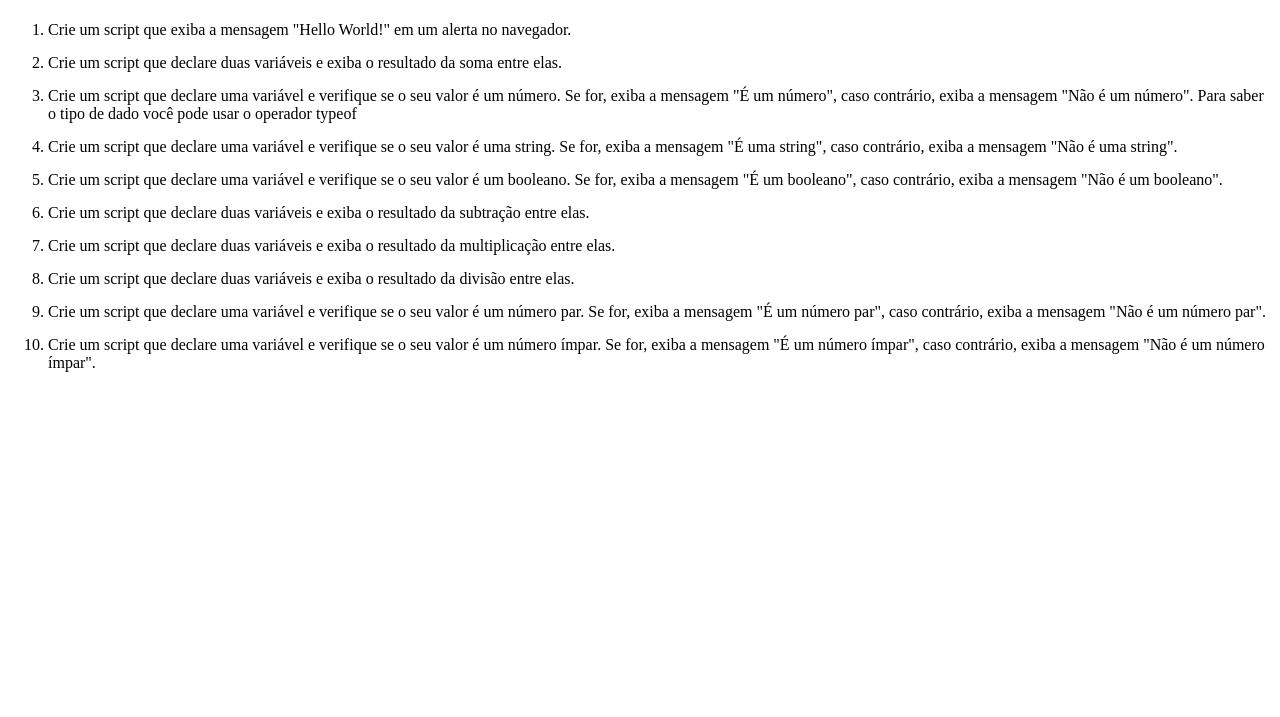
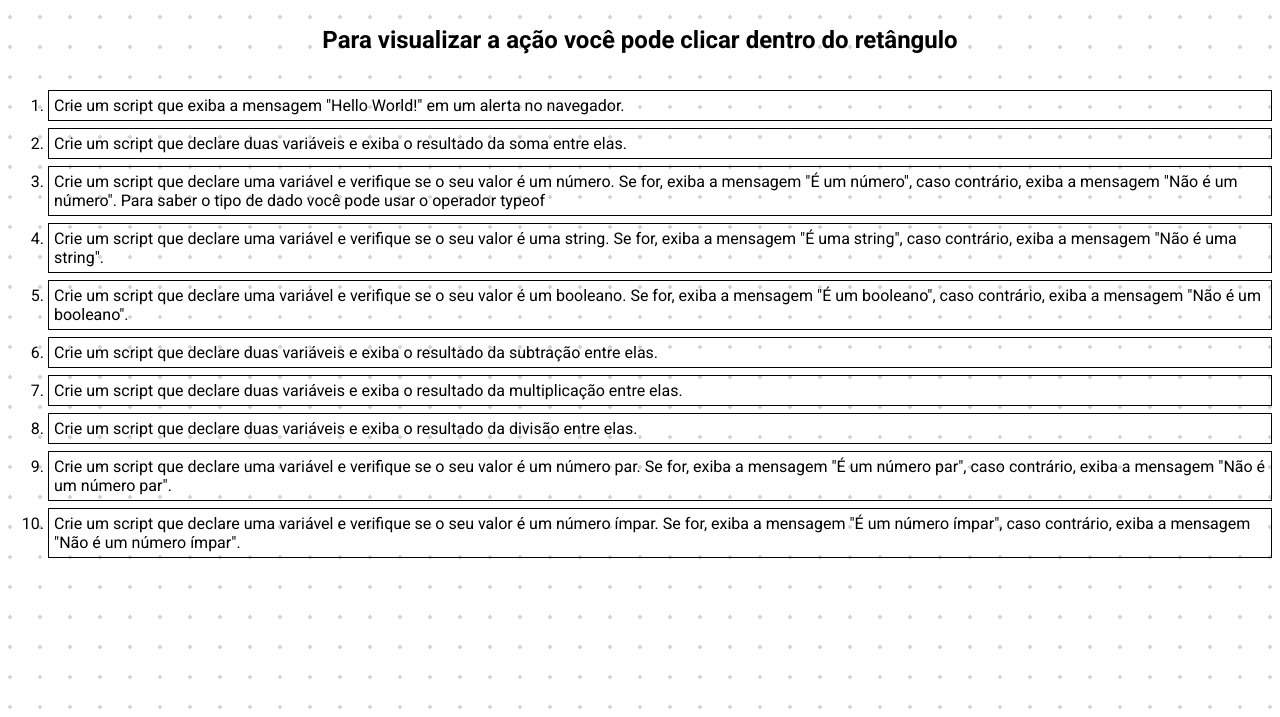
Before and after one commit to fronzinha/Stage-1ao4-intensivo-iniciando-Javascript, a plain HTML site: page index.html in a window 1280 px wide. Shown: the part 83-800 px from the top of the page. Drawn offline with Linux system fonts and the light colour scheme.

Commit message:
Finalização no layout + dois exercicios

```diff
--- a/index.html
+++ b/index.html
@@ -2,17 +2,23 @@
 <html lang="pt-br">
 
 <head>
+    <link rel="preconnect" href="https://fonts.googleapis.com">
+    <link rel="preconnect" href="https://fonts.gstatic.com" crossorigin>
     <meta charset="UTF-8">
     <meta name="viewport" content="width=device-width, initial-scale=1.0">
     <title>Intensivão JavaScript</title>
     <link rel="stylesheet" href="style.css">
+    <link
+        href="https://fonts.googleapis.com/css2?family=Roboto:ital,wght@0,100;0,300;0,400;0,500;0,700;0,900;1,100;1,300;1,400;1,500;1,700;1,900&display=swap"
+        rel="stylesheet">
 </head>
 
 <body>
     <h1>Exercicios com JavaScript</h1>
+    <h2>Para visualizar a ação você pode clicar dentro do retângulo</h2>
     <ol>
-        <li>Crie um script que exiba a mensagem "Hello World!" em um alerta no navegador.</li>
-        <li>Crie um script que declare duas variáveis e exiba o resultado da soma entre elas.</li>
+        <li id="showHelloWorld">Crie um script que exiba a mensagem "Hello World!" em um alerta no navegador.</li>
+        <li id="sumTwoNumbers">Crie um script que declare duas variáveis e exiba o resultado da soma entre elas.</li>
         <li>Crie um script que declare uma variável e verifique se o seu valor é um número. Se for, exiba a mensagem "É
             um número", caso contrário, exiba a mensagem "Não é um número". Para saber o tipo de dado você pode usar o
             operador typeof</li>
--- a/script.js
+++ b/script.js
@@ -0,0 +1,20 @@
+
+// 1 - Crie um script que exiba a mensagem "Hello World!" em um alerta no navegador.
+// com Arrow Function
+const showHelloWorld = () => {
+    alert("Hello World!");
+}
+
+// 2 -  Crie um script que declare duas variáveis e exiba o resultado da soma entre elas.
+
+function sumTwoNumbers() {
+    let numberOne = prompt("Digite o seu primeiro número")
+    let numberTwo = prompt("Digite o seu primeiro número")
+    let result = Number(numberOne) + Number(numberTwo)
+
+    alert(`A soma dos dois números é ${result}`)
+}
+
+// Adicionando eventos de clique a cada lista
+document.getElementById("showHelloWorld").addEventListener("click", showHelloWorld);
+document.getElementById("sumTwoNumbers").addEventListener("click", sumTwoNumbers);
--- a/style.css
+++ b/style.css
@@ -3,10 +3,22 @@ body {
     justify-content: center;
     align-items: center;
     flex-direction: column;
+    font-family: "Roboto", sans-serif;
+
+    background-color: #ffffff;
+    background-image: radial-gradient(rgba(12, 12, 12, 0.171) 2px, transparent 0);
+    background-size: 30px 30px;
+    background-position: -5px -5px;
 }
 
 ol {
     display: flex;
     flex-direction: column;
-    gap: 15px
+    gap: 7px;
 }
+
+li {
+    padding: 5px;
+    border: solid rgb(5, 4, 4) 1px;
+    cursor: pointer;
+}
```
